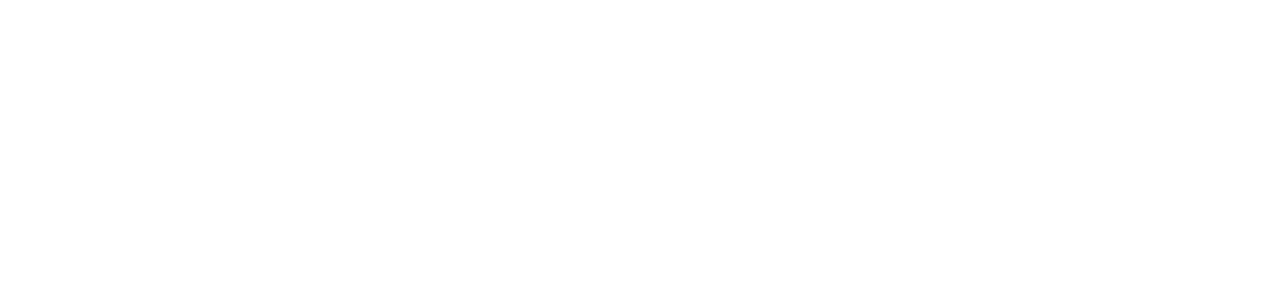
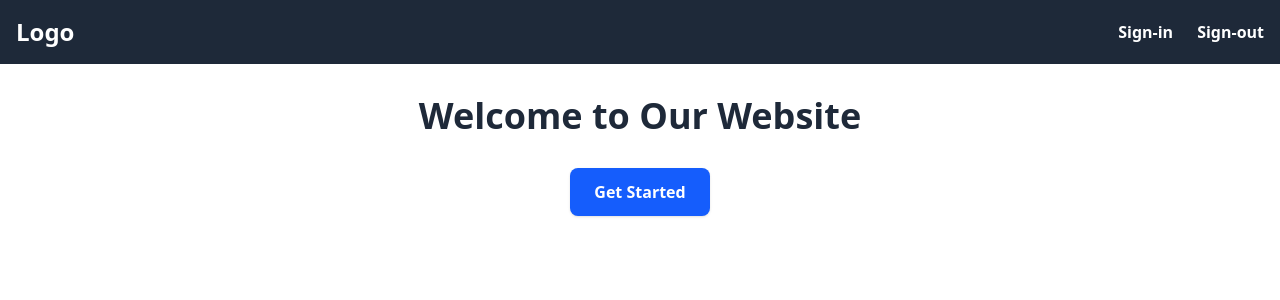
Before and after one commit to RISH-VERSION/cms-project, a React (Vite) app in the folder client/: page / in a window 1280 px wide. Shown: the top 300 px of the page. Built offline with nearby package versions, Linux system fonts and the light colour scheme.

Commit message:
homepage-added

```diff
--- a/client/src/main.jsx
+++ b/client/src/main.jsx
@@ -1,7 +1,7 @@
 import { StrictMode } from 'react'
 import { createRoot } from 'react-dom/client'
-
 import App from './App.jsx'
+import './index.css';
 
 createRoot(document.getElementById('root')).render(
   <StrictMode>
--- a/client/src/pages/Home.jsx
+++ b/client/src/pages/Home.jsx
@@ -1,10 +1,24 @@
 function Home(props) {
     return (
-        <div className="flex items-center justify-center min-h-screen bg-gradient-to-br from-blue-100 via-white to-blue-200">
-            <h1 className="text-5xl font-extrabold text-blue-700 shadow-2xl p-8 bg-white rounded-2xl border border-blue-200">
-
-            </h1>
-        </div>
+        <>
+        <header className="bg-gray-800 text-white py-4">
+            <div className="container mx-auto flex justify-between items-center px-4">
+                <h1 className="text-2xl font-bold">Logo</h1>
+                <div className="flex space-x-6">
+                    <button className="text-white hover:text-gray-300 font-semibold">Sign-in</button>
+                    <button className="text-white hover:text-gray-300 font-semibold">Sign-out</button>
+                </div>
+            </div>
+        </header>
+        <main className="container mx-auto px-4 py-8">
+            <div className="flex flex-col items-center justify-center">
+            <h1 className="text-4xl font-semibold text-center text-gray-800">Welcome to Our Website</h1>
+            <button className="mt-8 px-6 py-3 bg-blue-600 text-white rounded-lg font-semibold shadow hover:bg-blue-700 transition-colors duration-200">
+                Get Started
+            </button>
+            </div>
+        </main>
+        </>
     );
 }
 
```
